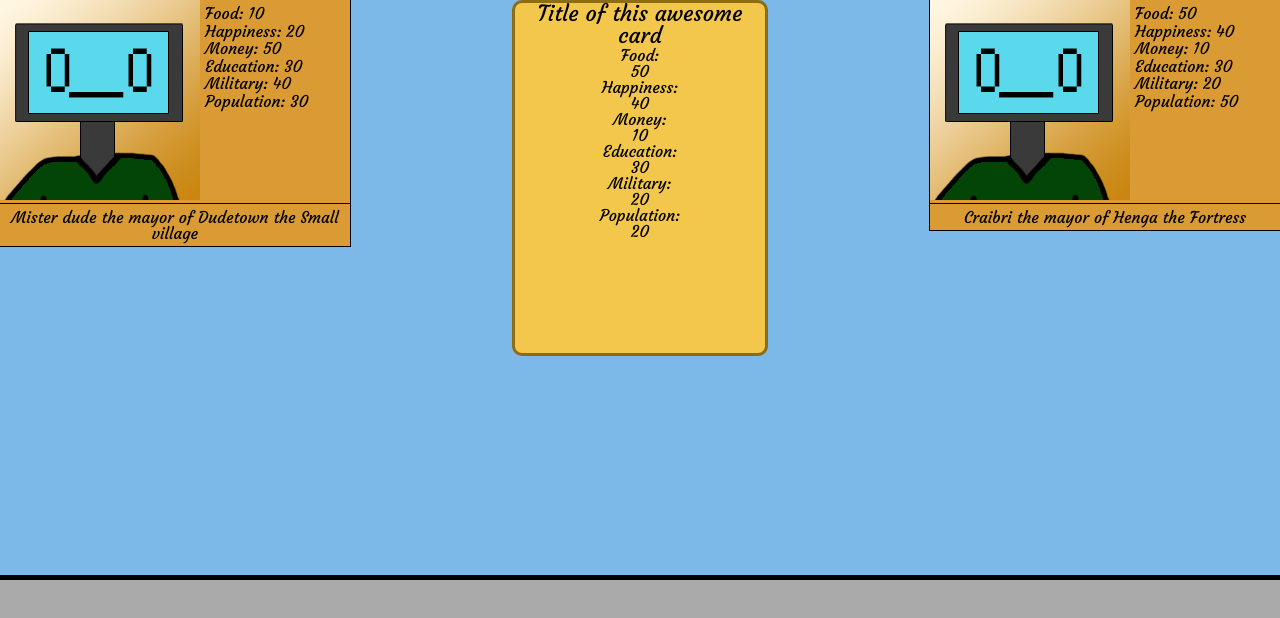
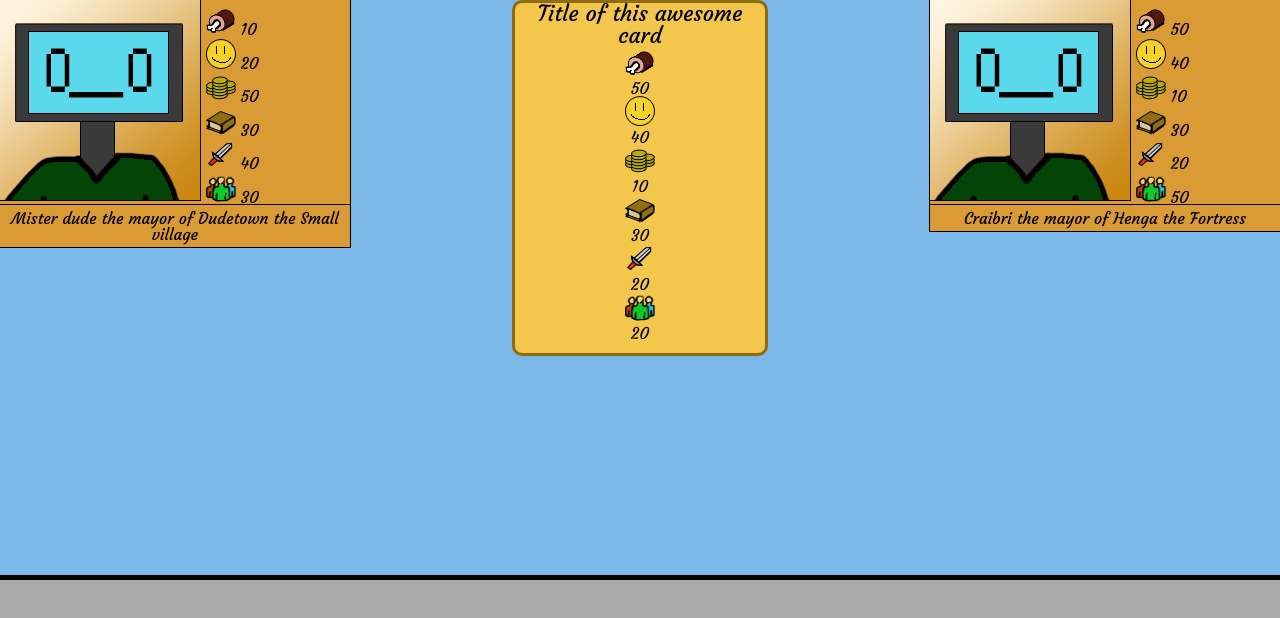
Before and after one commit to TKatra/Town-Management-Game, a plain HTML site: page index.html in a window 1280 px wide. Drawn offline with nearby package versions, Linux system fonts and the light colour scheme; no server answers.

Commit message:
changed all the texts for the different stats to images

```diff
--- a/index.html
+++ b/index.html
@@ -41,30 +41,30 @@
 			<section class="opponent-area">
 				<section id="opponent-1" class="opponent-display">
 					<section class="top-display">
-						<img src="Images/ComputerPlayer.png">
+						<img class="computer-profile-picture" src="Images/ComputerPlayer.png">
 						<section class="status-display">
 							<section class="status-row">
-								<p>Food:</p>
+								<img src="Images/food.png" alt="Food" title="Food">
 								<p class="food-value">10</p>
 							</section>
 							<section class="status-row">
-								<p>Happiness:</p>
+								<img src="Images/happiness.png" alt="Happiness" title="Happiness">
 								<p class="happiness-value">20</p>
 							</section>
 							<section class="status-row">
-								<p>Money:</p>
+								<img src="Images/money.png" alt="Money" title="Money">
 								<p class="money-value">50</p>
 							</section>
 							<section class="status-row">
-								<p>Education:</p>
+								<img src="Images/education.png" alt="Education" title="Education">
 								<p class="education-value">30</p>
 							</section>
 							<section class="status-row">
-								<p>Military:</p>
+								<img src="Images/military.png" alt="Military" title="Military">
 								<p class="military-value">40</p>
 							</section>
 							<section class="status-row">
-								<p>Population:</p>
+								<img src="Images/population.png" alt="Population" title="Population">
 								<p class="population-value">30</p>
 							</section>
 						</section>
@@ -79,30 +79,30 @@
 
 				<section id="opponent-2" class="opponent-display">
 					<section class="top-display">
-						<img src="Images/ComputerPlayer.png">
+						<img class="computer-profile-picture" src="Images/ComputerPlayer.png">
 						<section class="status-display">
 							<section class="status-row">
-								<p>Food:</p>
+								<img src="Images/food.png" alt="Food" title="Food">
 								<p class="food-value">50</p>
 							</section>
 							<section class="status-row">
-								<p>Happiness:</p>
+								<img src="Images/happiness.png" alt="Happiness" title="Happiness">
 								<p class="happiness-value">40</p>
 							</section>
 							<section class="status-row">
-								<p>Money:</p>
+								<img src="Images/money.png" alt="Money" title="Money">
 								<p class="money-value">10</p>
 							</section>
 							<section class="status-row">
-								<p>Education:</p>
+								<img src="Images/education.png" alt="Education" title="Education">
 								<p class="education-value">30</p>
 							</section>
 							<section class="status-row">
-								<p>Military:</p>
+								<img src="Images/military.png" alt="Military" title="Military">
 								<p class="military-value">20</p>
 							</section>
 							<section class="status-row">
-								<p>Population:</p>
+								<img src="Images/population.png" alt="Population" title="Population">
 								<p class="population-value">50</p>
 							</section>
 						</section>
@@ -128,19 +128,19 @@
 					</section>
 					<section class="effect-section win-effect">
 						<section class="top-effect-row">
-							<p>Food:</p>
+							<img src="Images/food.png" alt="Food" title="Food">
 							<p class="food-value">50</p>
-							<p>Happiness:</p>
+							<img src="Images/happiness.png" alt="Happiness" title="Happiness">
 							<p class="happiness-value">40</p>
-							<p>Money:</p>
+							<img src="Images/money.png" alt="Money" title="Money">
 							<p class="money-value">10</p>
-							<p>Education:</p>
+							<img src="Images/education.png" alt="Education" title="Education">
 							<p class="education-value">30</p>
-							<p>Military:</p>
+							<img src="Images/military.png" alt="Military" title="Military">
 							<p class="military-value">20</p>
 						</section>
 						<section class="lower-effect-row">
-							<p>Population:</p>
+							<img src="Images/population.png" alt="Population" title="Population">
 							<p class="population-value">20</p>
 
 						</section>
```
